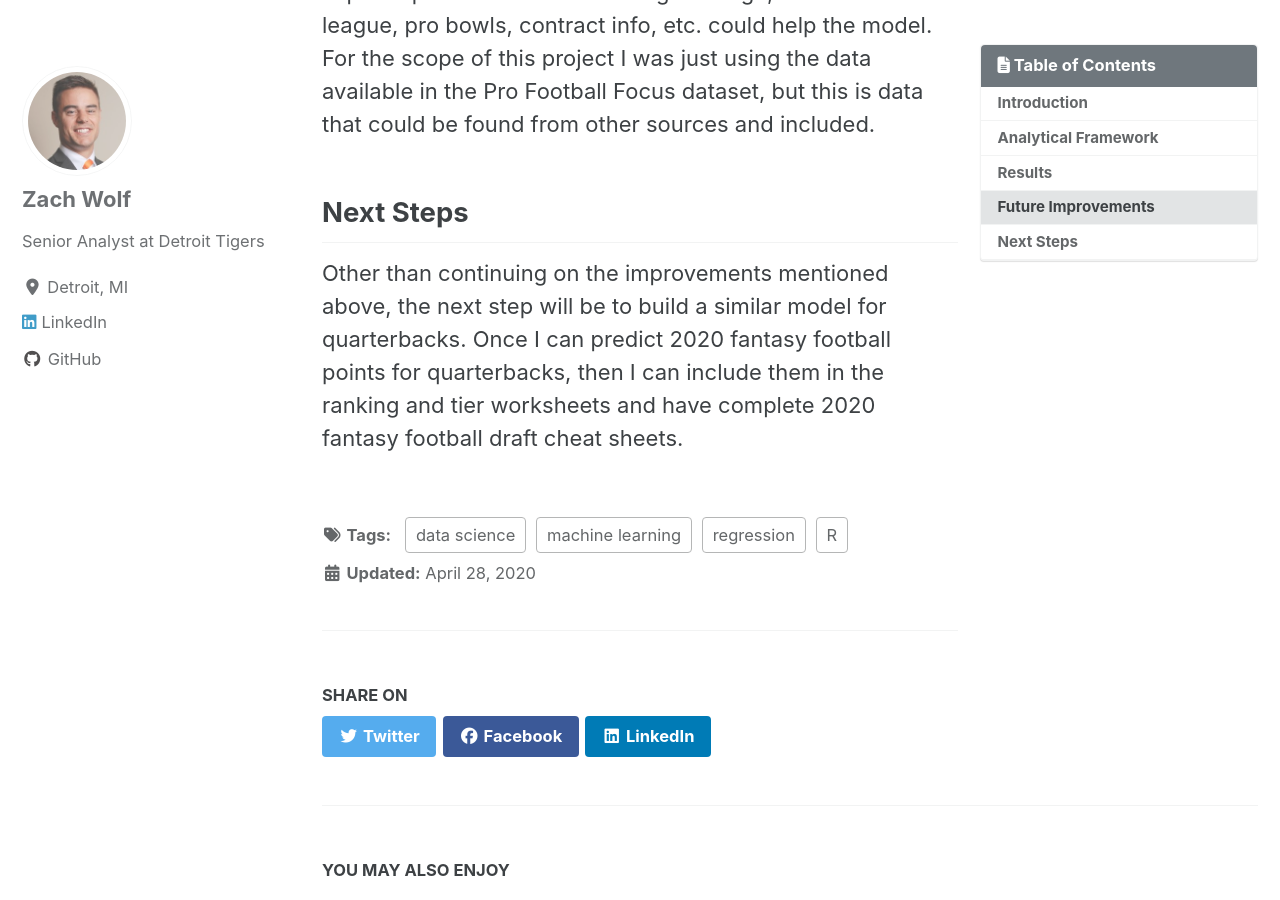
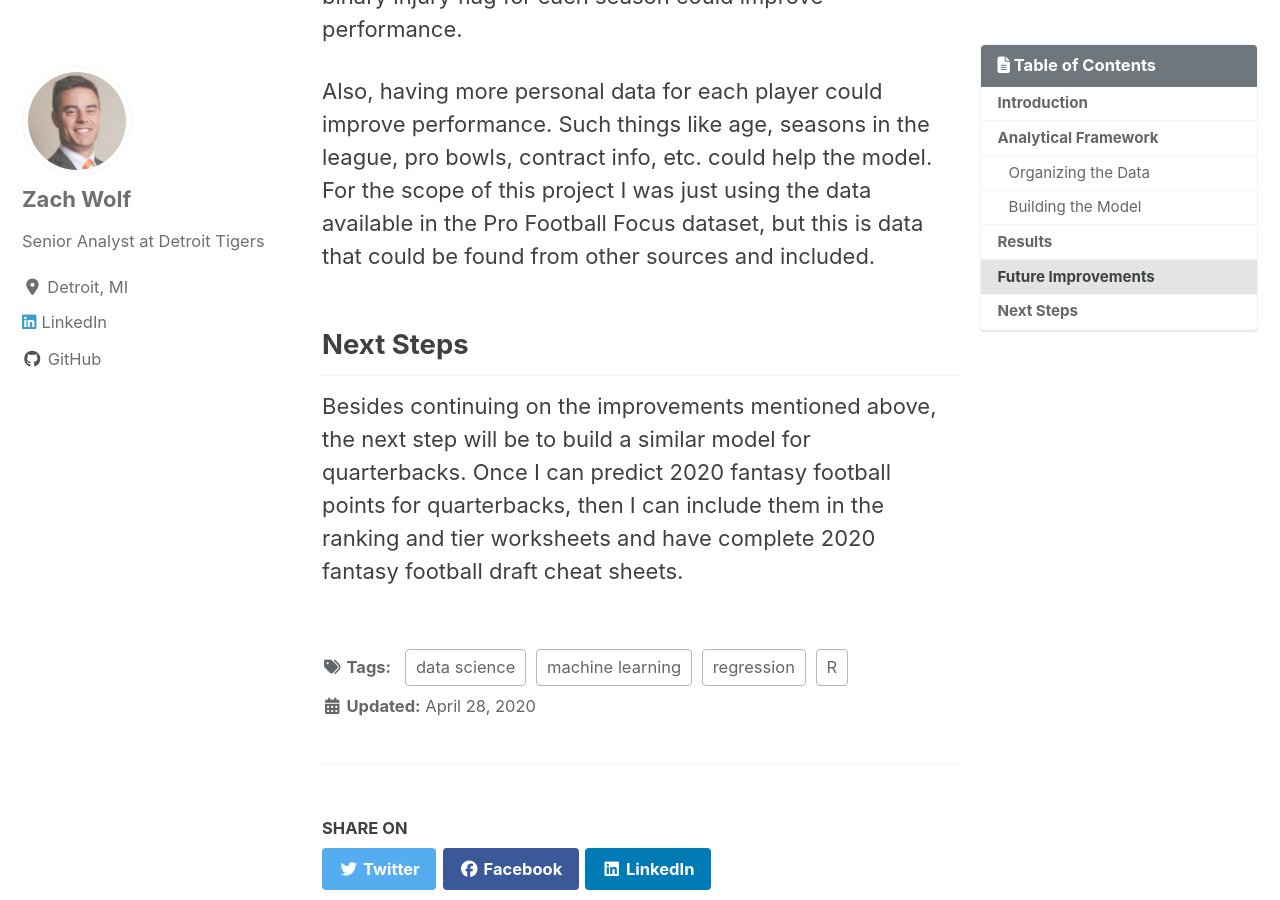
Before and after one commit to zach-wolf/zach-wolf.github.io, a Jekyll site: the page built from _posts/2020-04-28-fantasyfootball.md, in a window 1280 px wide and 900 px high, scrolled down 6938 px. Built offline with Jekyll 4.4.1, drawn with Linux system fonts in a browser that asks for light colours; cached includes are drawn as plain includes; nearby versions of some CDN libraries; some of the changed text lies outside the part shown.

Commit message:
added subheaders to analytical framework

```diff
--- a/_posts/2020-04-28-fantasyfootball.md
+++ b/_posts/2020-04-28-fantasyfootball.md
@@ -25,6 +25,8 @@
 ## Analytical Framework
 
 The idea at question here is: Can we use past NFL statistics to accurately predict how a player will perform in the upcoming NFL season (particularly as it relates to fantasy football)?
+
+### Organizing the Data
 
 The data that I used for this project came from Pro Football Focus (pff.com). They have different levels of data available based on levels of membership. I am an “Edge” member, so I used all of the data that is available at that membership tier. Their website makes it very easy to download csv data files.
 
@@ -74,6 +76,8 @@
 The dependent variable that was used to train the model is:
 
   * Next season fantasy points per game (*engineered from existing variables*)
+
+### Building the Model
 
 The objective is to predict a player’s fantasy points per game for the next season and then multiply that by 16 (NFL has a 16-game season) to produce a season points total projection.
 
@@ -127,4 +131,4 @@
 
 ## Next Steps
 
-Other than continuing on the improvements mentioned above, the next step will be to build a similar model for quarterbacks. Once I can predict 2020 fantasy football points for quarterbacks, then I can include them in the ranking and tier worksheets and have complete 2020 fantasy football draft cheat sheets.
+Besides continuing on the improvements mentioned above, the next step will be to build a similar model for quarterbacks. Once I can predict 2020 fantasy football points for quarterbacks, then I can include them in the ranking and tier worksheets and have complete 2020 fantasy football draft cheat sheets.
```
